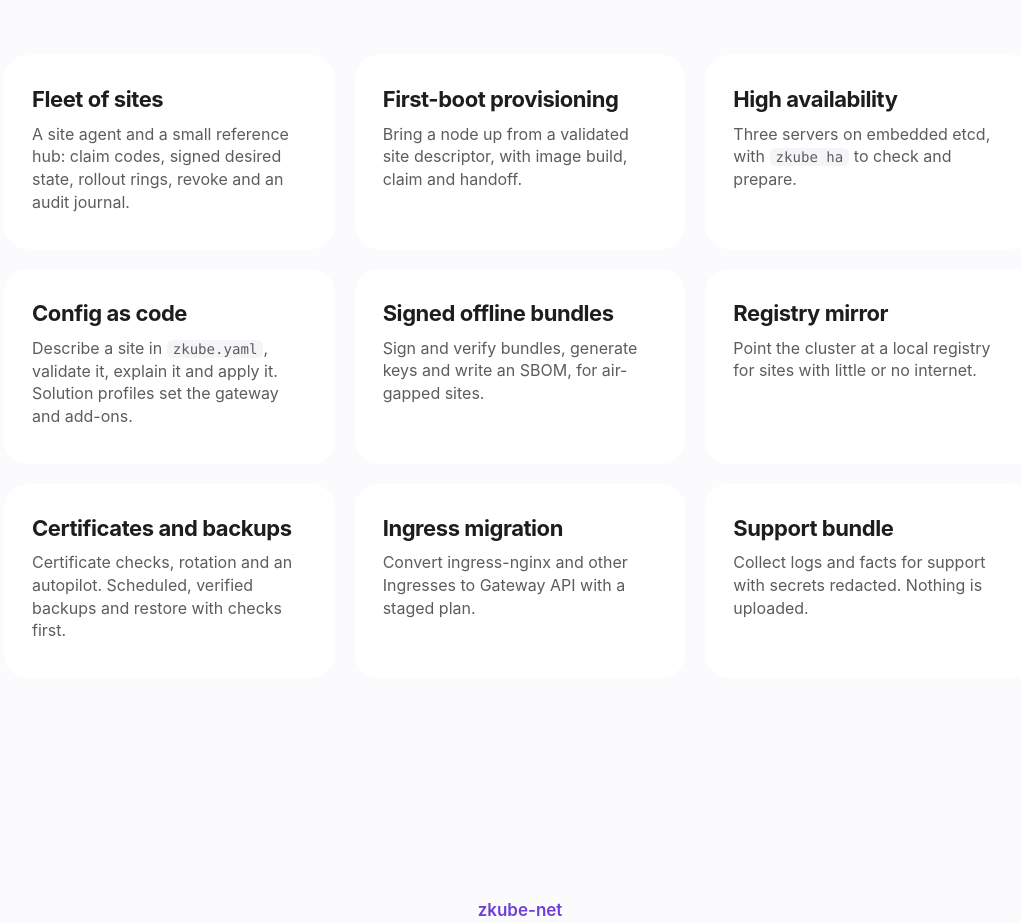
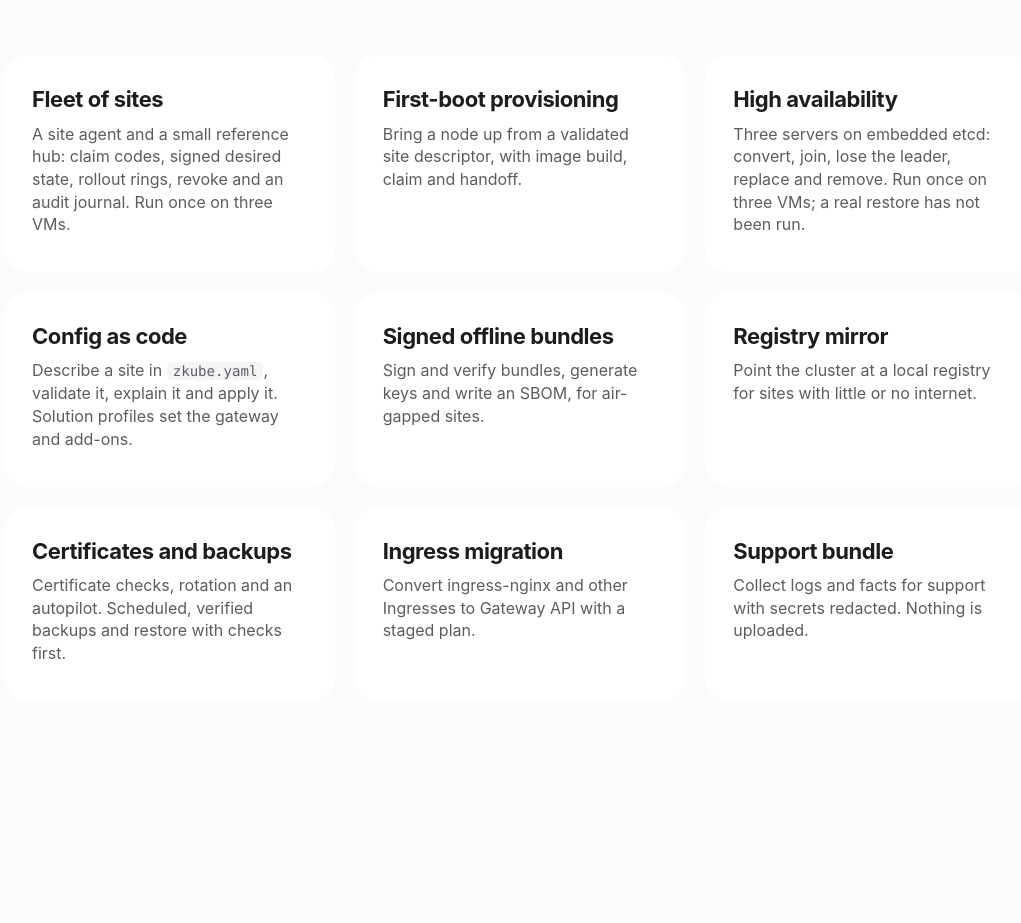
Before and after one commit to zyvorai/zyvor-kubeza-public, a plain HTML site: page docs/index.html in a window 1280 px wide. Shown: the part 4320-5243 px from the top of the page, without its empty margins (120-1141 px from the left). Drawn offline with Linux system fonts and the light colour scheme.

Commit message:
HA and fleet have run on VMs
Co-Authored-By: Claude Sonnet 5.5 <noreply@anthropic.com>

```diff
--- a/docs/index.html
+++ b/docs/index.html
@@ -109,9 +109,9 @@
 <h2 class="reveal">Built, and still being validated.</h2>
 <p class="sub reveal">These are in <code>zkube</code> today. We have not yet run them on real hardware, so treat them as early.</p>
 <div class="grid">
-<div class="card reveal"><h3>Fleet of sites</h3><p>A site agent and a small reference hub: claim codes, signed desired state, rollout rings, revoke and an audit journal.</p></div>
+<div class="card reveal"><h3>Fleet of sites</h3><p>A site agent and a small reference hub: claim codes, signed desired state, rollout rings, revoke and an audit journal. Run once on three VMs.</p></div>
 <div class="card reveal"><h3>First-boot provisioning</h3><p>Bring a node up from a validated site descriptor, with image build, claim and handoff.</p></div>
-<div class="card reveal"><h3>High availability</h3><p>Three servers on embedded etcd, with <code>zkube ha</code> to check and prepare.</p></div>
+<div class="card reveal"><h3>High availability</h3><p>Three servers on embedded etcd: convert, join, lose the leader, replace and remove. Run once on three VMs; a real restore has not been run.</p></div>
 <div class="card reveal"><h3>Config as code</h3><p>Describe a site in <code>zkube.yaml</code>, validate it, explain it and apply it. Solution profiles set the gateway and add-ons.</p></div>
 <div class="card reveal"><h3>Signed offline bundles</h3><p>Sign and verify bundles, generate keys and write an SBOM, for air-gapped sites.</p></div>
 <div class="card reveal"><h3>Registry mirror</h3><p>Point the cluster at a local registry for sites with little or no internet.</p></div>
```
Also changed, not shown: 1 other file.
